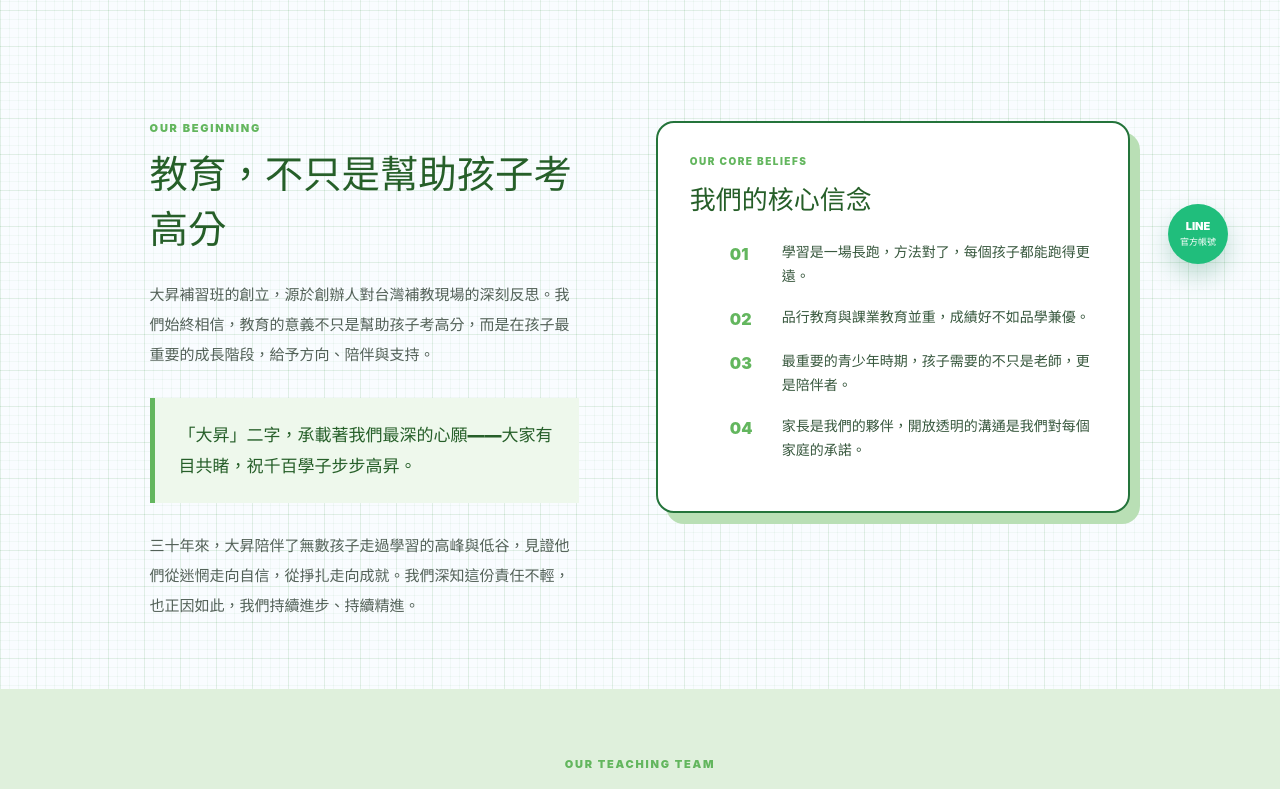
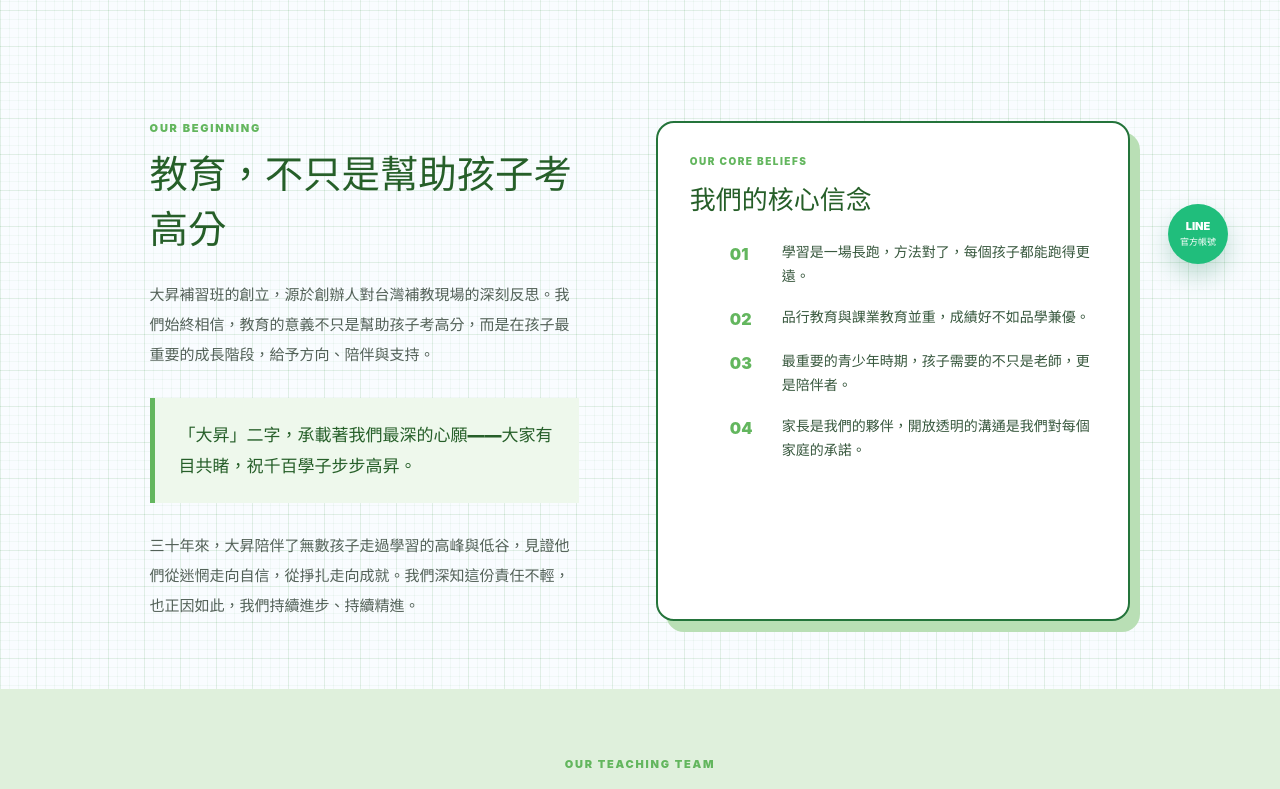
Before and after one commit to min-jie/dasonWeb, a Vue app: page /about in a window 1280 px wide. Shown: the part 420-1209 px from the top of the page. Built offline with nearby package versions, Linux system fonts and the light colour scheme.

Commit message:
增加卡片高度

```diff
--- a/src/style.css
+++ b/src/style.css
@@ -1619,7 +1619,8 @@ ul {
 }
 
 .belief-panel {
-  align-self: start;
+  align-self: stretch;
+  height: 100%;
   padding: 32px;
   border-radius: 18px;
   border: 2px solid #24743b;
@@ -1630,7 +1631,8 @@ ul {
 
 .about-side {
   display: grid;
-  align-content: start;
+  align-self: stretch;
+  align-content: stretch;
   gap: 24px;
 }
 
```
